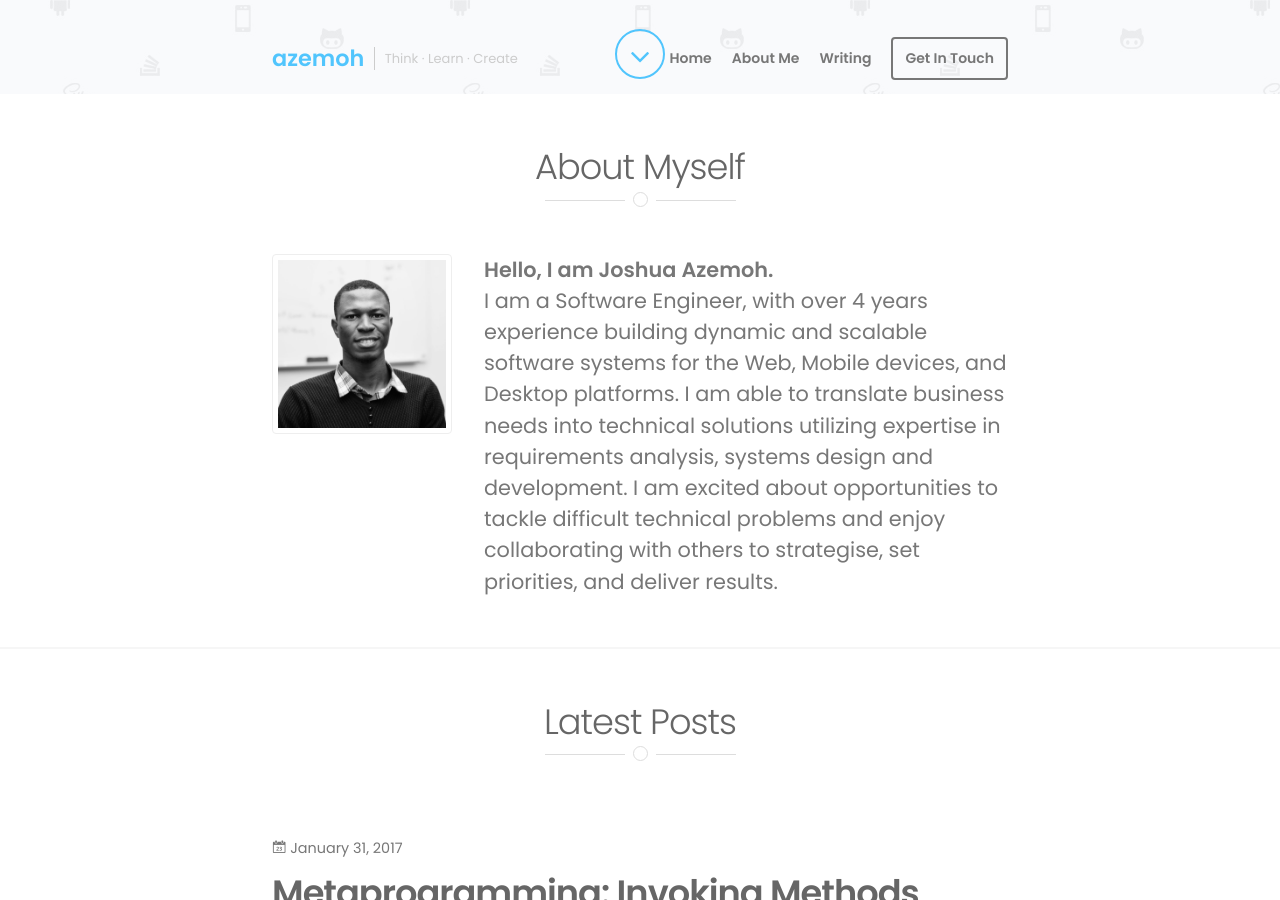
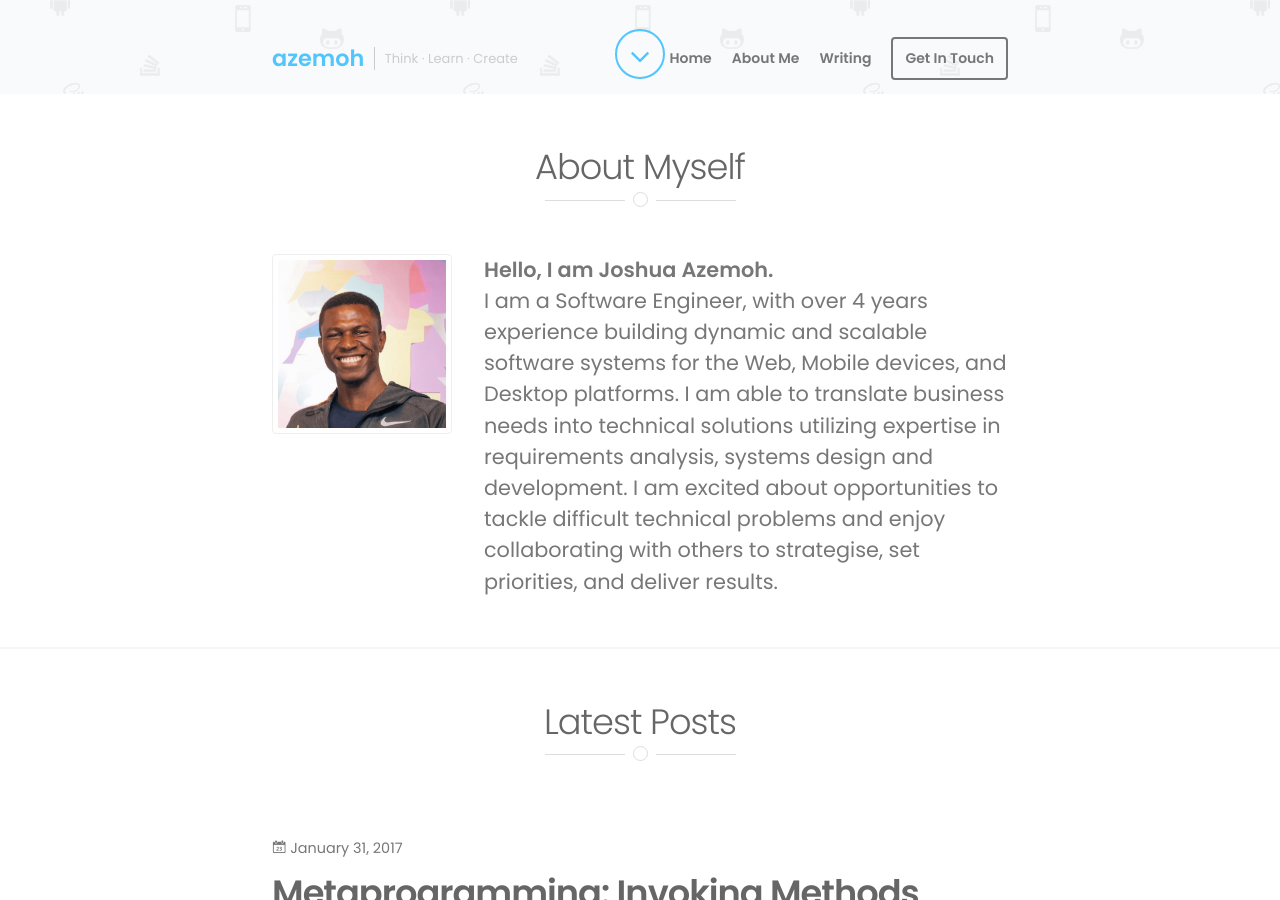
Before and after one commit to azemoh/azemoh.com, a Jekyll site: the page built from index.html, in a window 1280 px wide and 900 px high, scrolled down 428 px. Built offline with Jekyll 4.4.1, drawn with Linux system fonts in a browser that asks for light colours; nearby versions of some CDN libraries; some web fonts are replaced.

Commit message:
Update avatar

```diff
--- a/_config.yml
+++ b/_config.yml
@@ -56,7 +56,6 @@ home_menu:
 ## Social links
 socialLinks:
 - {name: "github", title: "Github", url: "https://github.com/azemoh"}
-- {name: "twitter", title: "Twitter", url: "http://twitter.com/josh_azemoh"}
+- {name: "twitter", title: "Twitter", url: "http://twitter.com/joshazemoh"}
 - {name: "linkedin", title: "Linkedin", url: "https://linkedin.com/in/azemoh"}
 - {name: "email", title: "josh@azemoh.com", url: "mailto://josh@azemoh.com"}
-# - {name: "google-plus", title: "Google+", url: "https://plus.google.com/+JoshuaAzemoh"}
--- a/_includes/head.html
+++ b/_includes/head.html
@@ -12,10 +12,10 @@
 <meta property="og:title" content="{% if page.title %}{{ page.title }}{% else %}{{ site.title }}{% endif %}">
 <meta property="og:description" content="{% if page.excerpt %}{{ page.excerpt | strip_html | strip_newlines | truncate: 160 }}{% else %}{{ site.description }}{% endif %}">
 <meta property="og:url" content="{{ page.url }}">
-<meta property="og:image" content="/assets/img/avatar-bw-2.jpg">
+<meta property="og:image" content="/assets/img/avatar.png">
 <!-- Twitter Card -->
 <meta name="twitter:card" content="summary">
-<meta name="twitter:creator" content="@josh_azemoh">
+<meta name="twitter:creator" content="@joshazemoh">
 
 <link rel="stylesheet" href="/assets/css/style.css">
 <link rel="canonical" href="{{ page.url | replace:'index.html','' }}">
@@ -27,7 +27,7 @@
   "@context": "http://schema.org",
   "@type": "{% if page.layout == 'post' %}{{ 'Article' }}{% else %}{{ 'Person' }}{% endif %}",
   "url": "{{ page.url | prepend: site.base_url }}",
-  "image": "{{ '/assets/img/avatar-bw-2.jpg' | prepend: site.base_url }}",
+  "image": "{{ '/assets/img/avatar.png' | prepend: site.base_url }}",
   "description": "{% if page.excerpt %}{{ page.excerpt | strip_html | strip_newlines | truncate: 160 }}{% else %}{{ site.description }}{% endif %}"
 }
 </script>
--- a/_includes/home_sections/about.html
+++ b/_includes/home_sections/about.html
@@ -7,7 +7,7 @@
     <div class="profile flex">
 
       <div class="flex--col_tab flex--col_fixed-width">
-        <img src="/assets/img/avatar-bw-2.jpg" class="thumbnail" alt="Photo of Joshua">
+        <img src="/assets/img/avatar.png" class="thumbnail" alt="Photo of Joshua">
       </div>
 
       <div class="flex--col_tab flex--grow blurb lead">
```
Also changed, not shown: assets/img/avatar-bw-2.jpg (deleted), assets/img/avatar-bw.jpg (deleted), assets/img/avatar.jpg (deleted), assets/img/avatar.png (added).
